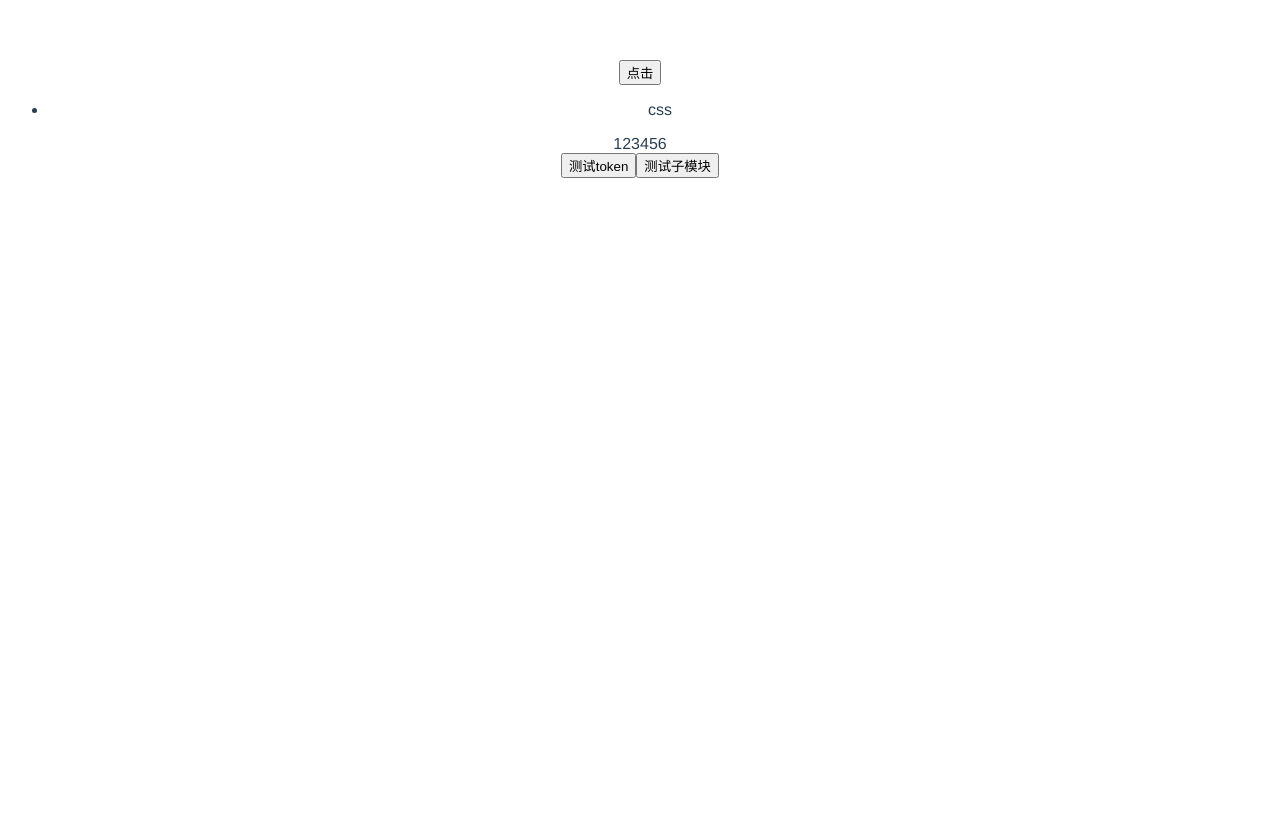
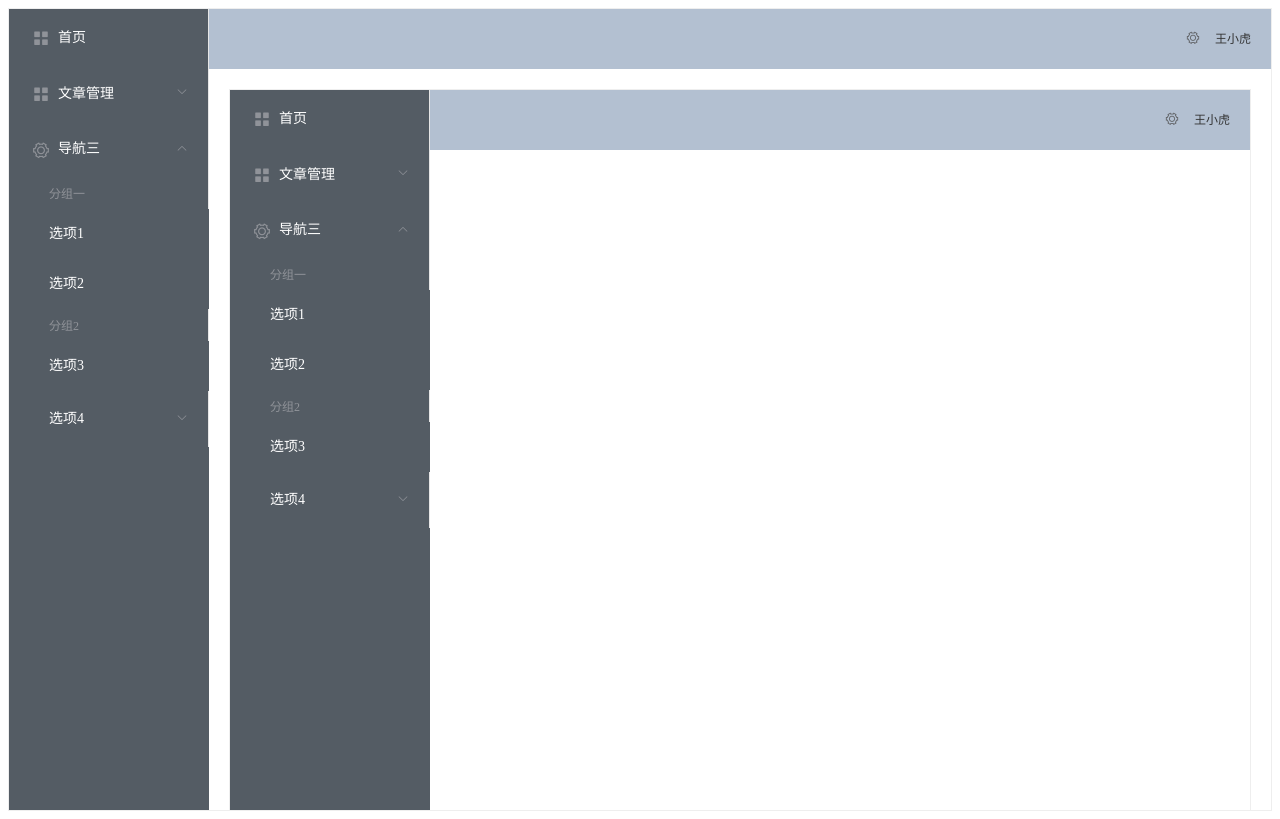
Before and after one commit to chiuwingyan/blog-managerment, a Vue app: page /#/main in a window 1280 px wide. Built offline with nearby package versions, Linux system fonts and the light colour scheme.

Commit message:
配置基本布局，路由

```diff
--- a/package.json
+++ b/package.json
@@ -40,6 +40,7 @@
     "html-webpack-plugin": "^2.30.1",
     "nightwatch": "^0.9.12",
     "node-notifier": "^5.1.2",
+    "node-sass": "^4.9.3",
     "optimize-css-assets-webpack-plugin": "^3.2.0",
     "ora": "^1.2.0",
     "portfinder": "^1.0.13",
@@ -47,6 +48,7 @@
     "postcss-loader": "^2.0.8",
     "postcss-url": "^7.2.1",
     "rimraf": "^2.6.0",
+    "sass-loader": "^7.1.0",
     "selenium-server": "^3.0.1",
     "semver": "^5.3.0",
     "shelljs": "^0.7.6",
--- a/src/App.vue
+++ /dev/null
@@ -1,61 +0,0 @@
-<template>
-  <div id="app">
-    <button @click="test">点击</button>
-  <ul>
-    <li v-for="(item,index) in this.type" :key="index">{{item}}</li>
-  </ul>
-     <div>{{this.token}}</div>
-      <button @click="updateToken">测试token</button>
-      <button @click="setArticleType('js')">测试子模块</button>
-  </div>
-
-</template>
-
-<script>
-import request from 'utils/request'
-import {mapState,mapMutations,mapGetters,mapActions} from 'vuex'
-export default {
-  name: 'App',
-  methods:{
-   async  test(){
-      const params = {
-        name:'mary',
-        age:100
-    }
-    const data = await request.get('123',params);
-    console.log(data);
-    },
-    ...mapActions([
-      'updateToken'
-    ]),
-    // updateType(){
-    //   this.$store.commit('articleType/setArticleType','js')
-    // },
-    ...mapMutations('articleType',[
-      "setArticleType"
-    ])
-  },
-  computed:{
-    ...mapState('articleType',[
-      "type"
-    ]),
-    ...mapState([
-      'token'
-    ]),
-    count(){
-      return this.$store.state.articleType.type[0]
-    }
-  }
-}
-</script>
-
-<style>
-#app {
-  font-family: 'Avenir', Helvetica, Arial, sans-serif;
-  -webkit-font-smoothing: antialiased;
-  -moz-osx-font-smoothing: grayscale;
-  text-align: center;
-  color: #2c3e50;
-  margin-top: 60px;
-}
-</style>
--- a/src/main.js
+++ b/src/main.js
@@ -1,11 +1,13 @@
 // The Vue build version to load with the `import` command
 // (runtime-only or standalone) has been set in webpack.base.conf with an alias.
 import Vue from 'vue'
-import App from './App'
+import App from './views/App'
 import router from './router'
 import store from './store'
+import ElementUI from 'element-ui'
+import 'element-ui/lib/theme-chalk/index.css';
 Vue.config.productionTip = false
-
+Vue.use(ElementUI);
 /* eslint-disable no-new */
 new Vue({
   el: '#app',
--- a/src/router/index.js
+++ b/src/router/index.js
@@ -1,15 +1,24 @@
 import Vue from 'vue'
 import Router from 'vue-router'
+import App from '@/views/App'
 import HelloWorld from '@/components/HelloWorld'
-
 Vue.use(Router)
 
 export default new Router({
   routes: [
     {
       path: '/',
-      name: 'HelloWorld',
-      component: HelloWorld
+      redirect: '/main'
+    },
+    {
+      path:'/main',
+      component: App,
+      children:[
+        {
+          path:'addActicle',
+          component:HelloWorld
+        }
+      ]
     }
   ]
 })
--- /dev/null
+++ b/src/views/App.vue
@@ -0,0 +1,116 @@
+<template>
+  <div id="app">
+<el-container style="height: 803px; border: 1px solid #eee">
+  <el-aside width="200px" style="background-color: #545c64">
+    <el-menu
+    :default-openeds="['1', '3']"
+    background-color="#545c64"
+    text-color="#fff"
+    active-text-color="#BAA645" router>
+      <el-menu-item index="/main/root">
+        <i class="el-icon-menu"></i>
+        <span slot="title">首页</span>
+      </el-menu-item>
+
+        <el-submenu index="2-4">
+          <template slot="title">
+          <i class="el-icon-menu"></i>
+        <span slot="title">文章管理</span>
+          </template>
+          <el-menu-item index="2-4-1">新增文章</el-menu-item>
+        </el-submenu>
+
+      <el-submenu index="3">
+        <template slot="title"><i class="el-icon-setting"></i>导航三</template>
+        <el-menu-item-group>
+          <template slot="title">分组一</template>
+          <el-menu-item index="3-1">选项1</el-menu-item>
+          <el-menu-item index="3-2">选项2</el-menu-item>
+        </el-menu-item-group>
+        <el-menu-item-group title="分组2">
+          <el-menu-item index="3-3">选项3</el-menu-item>
+        </el-menu-item-group>
+        <el-submenu index="3-4">
+          <template slot="title">选项4</template>
+          <el-menu-item index="3-4-1">选项4-1</el-menu-item>
+        </el-submenu>
+      </el-submenu>
+    </el-menu>
+  </el-aside>
+
+  <el-container>
+    <el-header style="text-align: right; font-size: 12px">
+      <el-dropdown>
+        <i class="el-icon-setting" style="margin-right: 15px"></i>
+        <el-dropdown-menu slot="dropdown">
+          <el-dropdown-item>查看</el-dropdown-item>
+          <el-dropdown-item>新增</el-dropdown-item>
+          <el-dropdown-item>删除</el-dropdown-item>
+        </el-dropdown-menu>
+      </el-dropdown>
+      <span>王小虎</span>
+    </el-header>
+
+    <el-main>
+      <section class="main">
+        <el-collapse-transition>
+         <router-view></router-view>
+         </el-collapse-transition>
+      </section>
+    </el-main>
+  </el-container>
+</el-container>
+
+  </div>
+
+</template>
+
+<script>
+import request from 'utils/request'
+import {mapState,mapMutations,mapGetters,mapActions} from 'vuex'
+export default {
+  name: 'App',
+  methods:{
+   async  test(){
+      const params = {
+        name:'mary',
+        age:100
+    }
+    const data = await request.get('123',params);
+    console.log(data);
+    },
+    ...mapActions([
+      'updateToken'
+    ]),
+    // updateType(){
+    //   this.$store.commit('articleType/setArticleType','js')
+    // },
+    ...mapMutations('articleType',[
+      "setArticleType"
+    ])
+  },
+  computed:{
+    ...mapState('articleType',[
+      "type"
+    ]),
+    ...mapState([
+      'token'
+    ]),
+    count(){
+      return this.$store.state.articleType.type[0]
+    }
+  }
+}
+</script>
+
+<style lang="scss" scoped="" type="text/scss">
+  .el-header {
+    background-color: #B3C0D1;
+    color: #333;
+    line-height: 60px;
+  }
+
+  .el-aside {
+    color: #333;
+  }
+</style>
```
Also changed, not shown: 1 other file (tests, documents, lock files or other folders).
